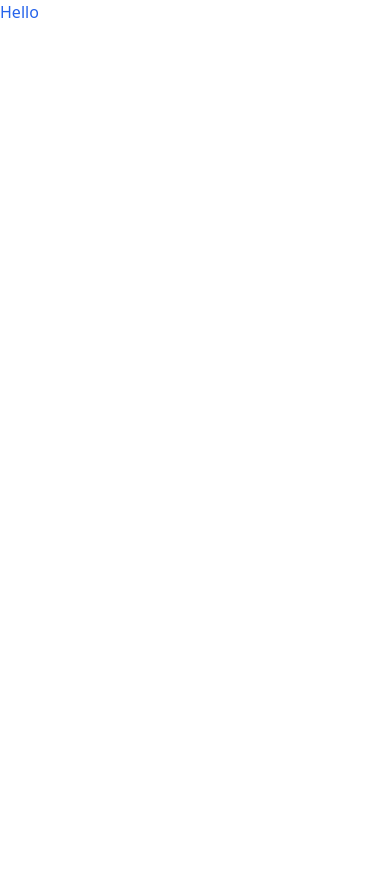
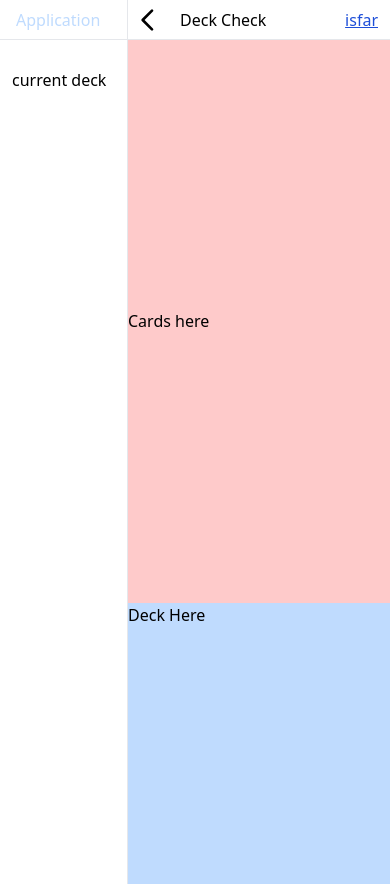
Before and after one commit to isfars/Deck-Check, a Gatsby site: page / in a window 390 px wide. Before the commit the page ends 844 px from the top, so only its background shows below. Built offline with nearby package versions, Linux system fonts and the light colour scheme; Gatsby itself is replaced by a stand-in of ours.

Commit message:
nav skeleton complete, starting body

```diff
--- a/gatsby-config.js
+++ b/gatsby-config.js
@@ -2,5 +2,5 @@ module.exports = {
   siteMetadata: {
     title: "Deck Check",
   },
-  plugins: [],
+  plugins: ['gatsby-plugin-postcss'],
 };
--- a/package.json
+++ b/package.json
@@ -16,7 +16,8 @@
   "dependencies": {
     "gatsby": "^3.1.1",
     "react": "^17.0.1",
-    "react-dom": "^17.0.1"
+    "react-dom": "^17.0.1",
+    "react-responsive": "^8.2.0"
   },
   "devDependencies": {
     "autoprefixer": "^10.2.5",
--- /dev/null
+++ b/src/components/Body.js
@@ -0,0 +1,10 @@
+import React from 'react';
+
+export const Body = () =>{
+  return(
+    <div className= "grid-rows-2 content-center h-screen">
+      <div className = "content-center h-2/3 bg-red-200">Cards here</div>
+      <div className = "h-1/3 bg-blue-200">Deck Here </div>
+    </div>
+  )
+}
--- /dev/null
+++ b/src/components/Layout.js
@@ -0,0 +1,82 @@
+import React from "react";
+
+export const Layout = ({ children, isClosed, setClosed, isStatic }) => {
+  // const [isClosed, setClosed] = useState(false);
+  // const isStatic = useBreakPoint('sm');
+
+  return (
+    <div className="parent-container">
+      {(isStatic || !isClosed) && (
+        <aside className="sidebar">
+          <div className="logo">
+            <span className="logo-text">Application</span>
+          </div>
+          <div className="deck-list">
+            <nav>
+              <ul>
+                <li className="p-3">
+                  <a href="">current deck</a>
+                </li>
+              </ul>
+            </nav>
+          </div>
+        </aside>
+      )}
+      <main className="main-container">
+        <header className="top-header">
+          {!isStatic &&
+            (isClosed ? (
+              <button
+                tabIndex="1"
+                aria-label="Open menu"
+                title="Open menu"
+                className="slide-button"
+                onClick={() => setClosed(false)}
+              >
+                <svg
+                  xmlns="http://www.w3.org/2000/svg"
+                  fill="none"
+                  viewBox="0 0 24 24"
+                  stroke="currentColor"
+                >
+                  <path
+                    strokeLinecap="round"
+                    strokeLinejoin="round"
+                    strokeWidth={2}
+                    d="M9 5l7 7-7 7"
+                  />
+                </svg>
+              </button>
+            ) : (
+              <button
+                tabIndex="1"
+                aria-label="Close menu"
+                title="Close menu"
+                className="slide-button"
+                onClick={() => setClosed(true)}
+              >
+                <svg
+                  xmlns="http://www.w3.org/2000/svg"
+                  fill="none"
+                  viewBox="0 0 24 24"
+                  stroke="currentColor"
+                >
+                  <path
+                    strokeLinecap="round"
+                    strokeLinejoin="round"
+                    strokeWidth={2}
+                    d="M15 19l-7-7 7-7"
+                  />
+                </svg>
+              </button>
+            ))}
+          <div className="top-header-content">
+            <h1>Deck Check</h1>
+            <button className="site-link">isfar</button>
+          </div>
+        </header>
+        {children}
+      </main>
+    </div>
+  );
+};
--- /dev/null
+++ b/src/hooks/useBreakPoint.js
@@ -0,0 +1,10 @@
+import { useMediaQuery } from 'react-responsive'
+import resolveConfig from 'tailwindcss/resolveConfig'
+import tailwindConfig from '../../tailwind.config'
+const Tailwind = resolveConfig(tailwindConfig)
+
+export default function useBreakpoint(breakpoint) {
+  return useMediaQuery({
+    query: `(min-width: ${Tailwind.theme.screens[breakpoint]})`,
+  })
+}
--- a/src/pages/index.js
+++ b/src/pages/index.js
@@ -1,11 +1,19 @@
-import * as React from "react"
+import React, { useState } from "react";
+import useBreakPoint from "../hooks/useBreakPoint";
+import { Layout } from "../components/Layout";
+import { Body } from "../components/Body";
 
 
-// markup
 const IndexPage = () => {
+  const [isClosed, setClosed] = useState(false);
+  const isStatic = useBreakPoint("sm");
+
   return (
-    <h1 className="mainHead">Hello</h1>
-  )
-}
+    <Layout isClosed = {isClosed} setClosed = {setClosed} isStatic={isStatic}>
+      <Body/>
+    </Layout>
 
-export default IndexPage
+  );
+};
+
+export default IndexPage;
--- a/src/styles/global.css
+++ b/src/styles/global.css
@@ -2,7 +2,79 @@
 @tailwind components;
 @tailwind utilities;
 
-.mainHead{
+.parent-container{
     @apply
-    text-blue-600
+    flex
+    bg-gray-100
 }
+
+.sidebar{
+    @apply
+    bg-white
+    w-32
+    min-h-screen
+    flex
+    flex-col
+}
+
+.logo{
+    @apply
+    bg-white
+    border-r
+    border-b
+    px-4
+    h-10
+    flex
+    items-center
+}
+
+.logo-text{
+    @apply
+    text-blue-200
+    py-2
+}
+
+.deck-list{
+    @apply
+    border-r
+    py-4
+    flex-grow
+}
+
+.main-container{
+    @apply
+    flex-grow
+    flex
+    flex-col
+    min-h-screen
+}
+
+.top-header{
+    @apply
+    bg-white
+    border-b
+    h-10 flex
+    items-center
+    justify-center
+}
+
+.top-header-content{
+    @apply
+    flex
+    flex-grow
+    items-center
+    justify-between
+    px-3
+}
+
+.site-link{
+    @apply
+    text-blue-700
+    underline
+}
+
+.slide-button{
+    @apply
+    w-10
+    p-1
+}
```
Also changed, not shown: 1 other file.
